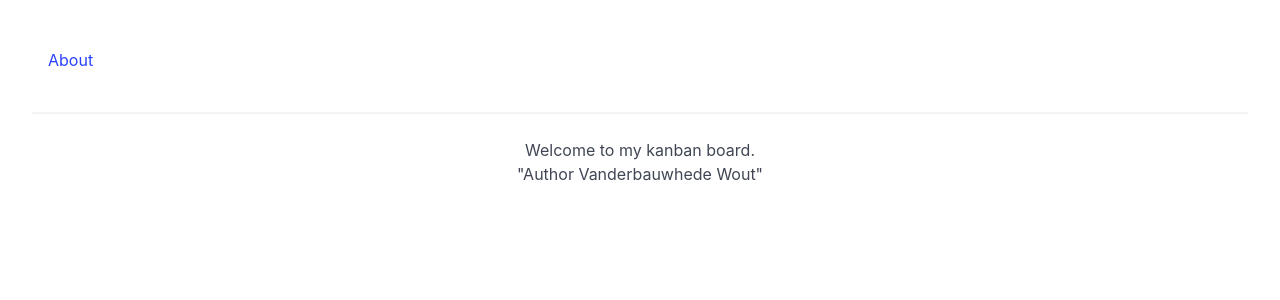
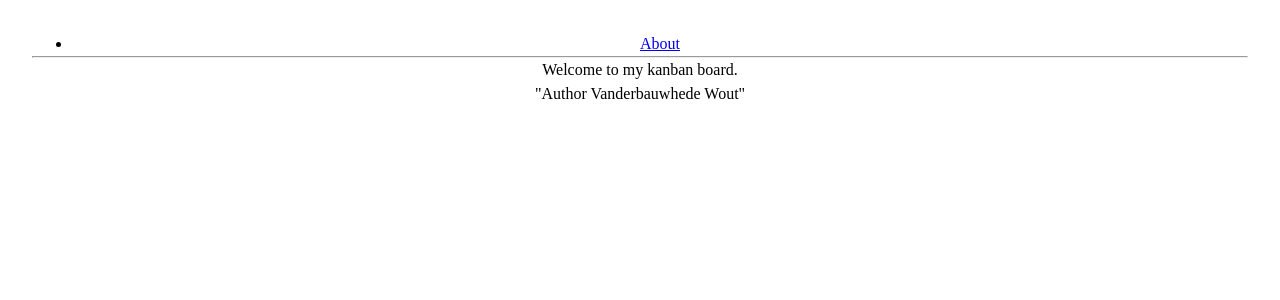
Before and after one commit to pgm-2425-programming-4/final-project-pgm-woutvande22, a React (Vite) app in the folder client/: page / in a window 1280 px wide. Shown: the top 300 px of the page. Built offline with nearby package versions, Linux system fonts and the light colour scheme; no server answers.

Commit message:
added reset css

```diff
--- /dev/null
+++ b/client/src/css/reset.css
@@ -0,0 +1,60 @@
+/*
+  Artevelde hogeschool CSS Reset v0.2
+  Adapted version from Josh's Custom CSS Reset https://www.joshwcomeau.com/css/custom-css-reset/
+*/
+
+/*
+  1. Use a more-intuitive box-sizing model.
+*/
+*,
+*::before,
+*::after {
+  box-sizing: border-box;
+}
+
+/*
+  2. Remove default margin
+*/
+* {
+  margin: 0;
+}
+
+/*
+  3. Allow percentage-based heights in the application
+*/
+html {
+  height: 100%;
+}
+
+/*
+  Typographic tweaks!
+  4. Add accessible line-height
+  5. Improve text rendering
+*/
+body {
+  min-height: 100%;
+  line-height: 1.5;
+  -webkit-font-smoothing: antialiased;
+}
+
+/*
+  6. Improve media defaults
+*/
+img, picture, video, canvas, svg {
+  display: block;
+  max-width: 100%;
+}
+
+/*
+  7. Remove built-in form typography styles
+*/
+input, button, textarea, select {
+  font: inherit;
+}
+
+/*
+  8. Avoid text overflows
+*/
+p, h1, h2, h3, h4, h5, h6 {
+  overflow-wrap: break-word;
+}
--- a/client/src/index.css
+++ b/client/src/index.css
@@ -1 +1 @@
-@import "https://cdn.jsdelivr.net/npm/bulma@1.0.4/css/bulma.min.css";
+@import url("../src/css/reset.css");
--- a/client/src/routes/projects/$projectsId.jsx
+++ b/client/src/routes/projects/$projectsId.jsx
@@ -37,13 +37,13 @@
   const { projectsId } = Route.useParams();
 
 
-  // Fetch project info
+  // Fetch project by id
   const { data: projectData, isLoading: projectLoading } = useQuery({
     queryKey: ["project", projectsId],
     queryFn: () => fetchProjectsById(projectsId),
   });
 
-  // Fetch tasks
+  // Fetch tasks by project id
   const { data } = useQuery({
     queryKey: ["tasks", projectsId],
     queryFn: () => fetchTasksByProjectId(projectsId),
```
Also changed, not shown: client/src/css/nav.css (added).
